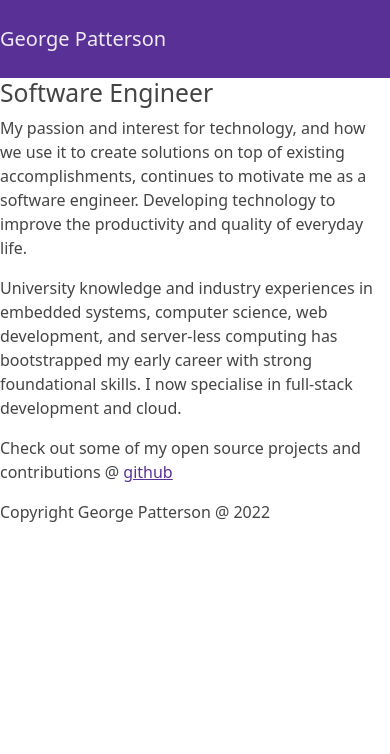
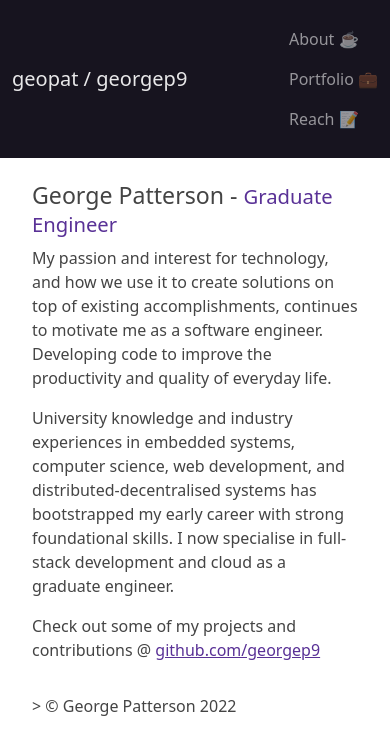
Before and after one commit to georgep9/static-portfolio, a Next.js app: page / in a window 390 px wide. Shown: the top 754 px of the page. Built offline with nearby package versions, Linux system fonts and the light colour scheme.

Commit message:
styling makeover, + responsive navbar

```diff
--- a/components/index-page/AboutMe.tsx
+++ b/components/index-page/AboutMe.tsx
@@ -1,22 +1,21 @@
+import { NextPage } from "next"
 
-const AboutMe = () => {
+const AboutMe : NextPage = (props) => {
   return (
-    <div>
-      <main>
-        <h2>
-          Software Engineer
-        </h2>
+    <>
+      <h3>
+        George Patterson - <small className="text-primary">Graduate Engineer</small>
+      </h3>
       <p>
-          My passion and interest for technology, and how we use it to create solutions on top of existing accomplishments, continues to motivate me as a software engineer. Developing technology to improve the productivity and quality of everyday life.
+        My passion and interest for technology, and how we use it to create solutions on top of existing accomplishments, continues to motivate me as a software engineer. Developing code to improve the productivity and quality of everyday life.
       </p>
       <p>
-          University knowledge and industry experiences in embedded systems, computer science, web development, and server-less computing has bootstrapped my early career with strong foundational skills. I now specialise in full-stack development and cloud.
+        University knowledge and industry experiences in embedded systems, computer science, web development, and distributed-decentralised systems has bootstrapped my early career with strong foundational skills. I now specialise in full-stack development and cloud as a graduate engineer.
       </p>
       <p>
-          Check out some of my open source projects and contributions @ <a href="https://github.com/georgep9">github</a>
+        Check out some of my projects and contributions @ <a href="https://github.com/georgep9">github.com/georgep9</a>
       </p>
-      </main>
-    </div>
+    </>
   )
 }
 
--- /dev/null
+++ b/components/layout.module.css
@@ -0,0 +1,5 @@
+.container {
+    max-width: 72rem;
+    padding: 0 2rem;
+    margin: 1.5rem auto 2rem;
+  }
--- a/components/layout/Layout.tsx
+++ b/components/layout/Layout.tsx
@@ -1,46 +1,15 @@
-import Link from 'next/link'
 import React, { ReactNode } from "react";
+import NavBar from './NavBar';
+import styles from '../layout.module.css';
 
 interface Props {
     children?: ReactNode
 }
 
-export const Header = () => {
-  return (
-    <div>
-      <nav className="navbar navbar-expand-lg navbar-dark bg-primary">
-        <div className="navbar-brand">
-          George Patterson
-        </div>
-
-        <div className="collapse navbar-collapse" id="navbarColor01">
-          <ul className="navbar-nav me-auto">
-            <li className="nav-item">
-              <Link href="/">
-                <a className="nav-link">About Me ☕</a>
-              </Link>
-            </li>
-            <li className="nav-item">
-              <Link href="/portfolio">
-                <a className="nav-link">Portfolio 💼</a>
-              </Link>
-            </li>
-            <li className="nav-item">
-              <Link href="/contact">
-                <a className="nav-link">Contact 📝</a>
-              </Link>
-            </li>
-          </ul>
-        </div>
-      </nav>
-    </div>
-  )
-};
-
 export const Footer = () => {
   return (
     <div>
-      <p>Copyright George Patterson @ 2022</p>
+      {'> © George Patterson 2022'}
     </div>
   )
 };
@@ -48,10 +17,14 @@ export const Footer = () => {
 const Layout = ({children, ...props}: Props) => {
   return (
     <>
-      <Header />
+      <NavBar />
+      <div className={styles.container}>
         {children}
-      <Footer />
-    </>
+      </div>
+      <div className={styles.container}>
+        <Footer />
+      </div>
+      </>
   );
 };
 
--- /dev/null
+++ b/components/layout/NavBar.tsx
@@ -0,0 +1,30 @@
+import Link from "next/link"
+
+const NavBar = () => {
+    return (
+      <>
+        <nav className="navbar navbar-expand-sm navbar-dark bg-dark">
+            <div className="container-fluid">
+                <a className="navbar-brand" href="#">geopat / georgep9</a>
+                    <ul className="navbar-nav">
+                        <Link href="/">
+                            <a className="nav-link">About ☕</a>
+                        </Link>
+                        <li className="nav-item">
+                            <Link href="/portfolio">
+                                <a className="nav-link">Portfolio 💼</a>
+                            </Link>
+                        </li>
+                        <li className="nav-item">
+                            <Link href="/contact">
+                                <a className="nav-link">Reach 📝</a>
+                            </Link>
+                        </li>
+                    </ul>
+            </div>
+        </nav>
+      </>
+    )
+  }
+
+export default NavBar
--- a/components/portfolio-page/Academia.tsx
+++ b/components/portfolio-page/Academia.tsx
@@ -30,7 +30,6 @@ export type AcademiaEntry = {
 const Academia = (entry: AcademiaEntry) => {
     return (
         <>
-        <div>
             <h3>Academia</h3>
             {entry.education?.map((edu, index) => (
                 <div key={index}>
@@ -60,7 +59,6 @@ const Academia = (entry: AcademiaEntry) => {
                     &emsp;&emsp;{res.project.description}
                 </div>
             ))}
-        </div>
         </>
     )
 }
--- a/pages/contact.tsx
+++ b/pages/contact.tsx
@@ -3,11 +3,11 @@ import Layout from '../components/layout/Layout'
 
 const Contact: NextPage = () => {
   return (
-    <div>
+    <>
       <Layout>
         <h3>Reach out to me via...</h3>
       </Layout>
-    </div>
+    </>
   )
 }
 
--- a/pages/index.tsx
+++ b/pages/index.tsx
@@ -1,14 +1,15 @@
 import type { NextPage } from 'next'
+import AboutMe from '../components/index-page/AboutMe'
 import Layout from '../components/layout/Layout'
-import AboutMe from '../components/index-page/AboutMe'
+import NavBar from '../components/layout/NavBar'
 
 const Home: NextPage = () => {
   return (
-    <div>
+    <>
       <Layout>
         <AboutMe />
       </Layout>
-    </div>
+    </>
   )
 }
 
--- a/pages/portfolio.tsx
+++ b/pages/portfolio.tsx
@@ -4,11 +4,11 @@ import Layout from '../components/layout/Layout'
 
 const Porfolio: NextPage = () => {
   return (
-    <div>
+    <>
       <Layout>
         <PortfolioContent />
       </Layout>
-    </div>
+    </>
   )
 }
 
```
Also changed, not shown: components/portfolio-page/PortfolioContent.tsx (+4 -5 lines). Lines whose indentation alone changed are shown as unchanged.
